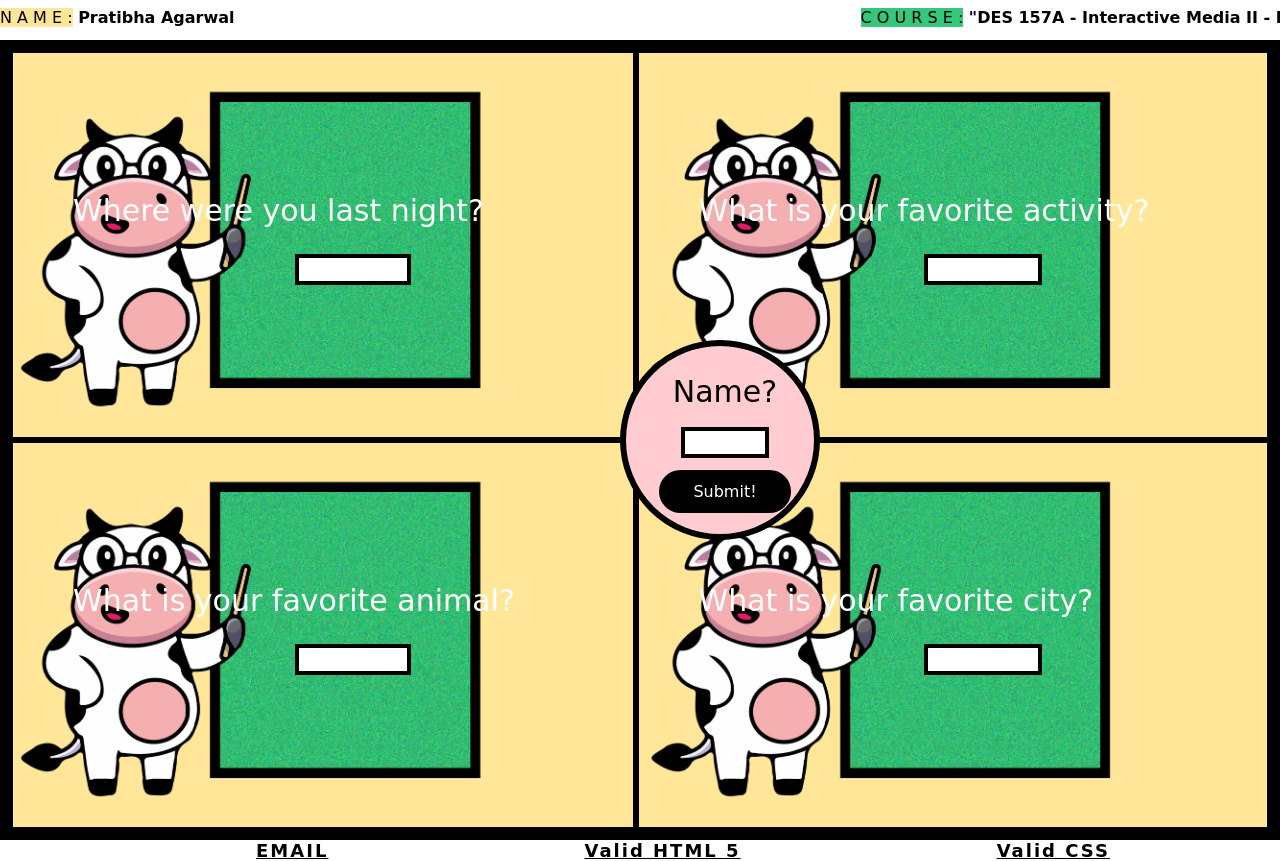
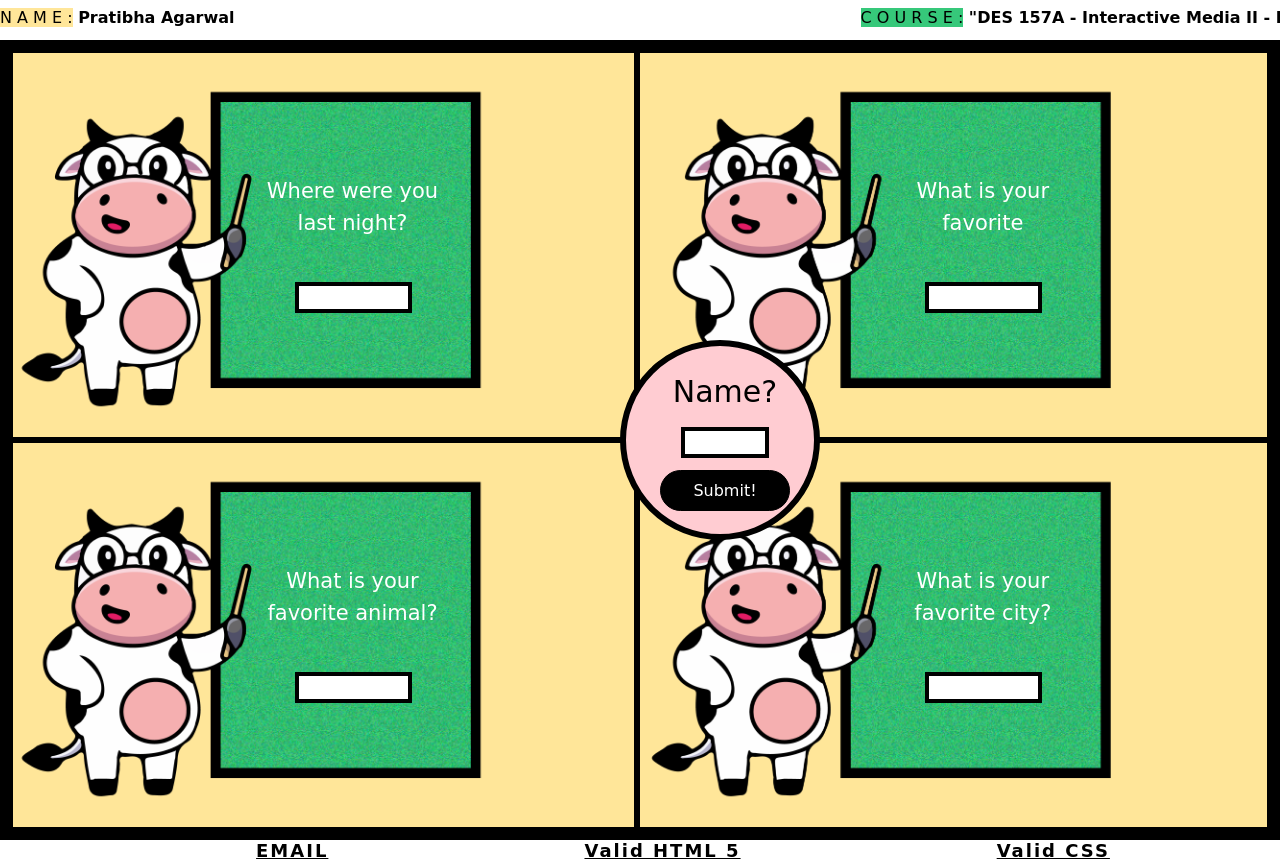
Before and after one commit to forgetsemicolon/forgetsemicolon.github.io, a plain HTML site: page des157a/madlibs/index.html in a window 1280 px wide. Shown: the top 861 px of the page. Drawn offline with Linux system fonts and the light colour scheme; a web font is replaced by a local one.

Commit message:
CSS changes

```diff
--- a/des157a/madlibs/styles.css
+++ b/des157a/madlibs/styles.css
@@ -74,12 +74,15 @@ h4 {
 }
 
 .ques {
-    display: flex;
     position: relative;
-    top: 35%;
-    left: 40px;
-    /* flex: 0 0 5em; */
-    flex: 1;
+    top: 30%;
+    left: 40%;
+    width: 30%;
+    line-height: 1.5em;
+    height: 3em;
+    overflow: hidden;
+    word-wrap: break-word;
+    font-size: 0.7em;
 }
 
 .ans {
@@ -151,7 +154,7 @@ input:focus {
     font-family: 'Fredericka the Great', cursive;
     font-size: medium;
     background-color: rgba(0, 0, 0, 1);
-    border: 2px solid black;
+    border: 1px solid black;
     border-radius: 30px;
     color: white;
     padding: 10px 32px;
@@ -187,13 +190,11 @@ input:focus {
 }
 
 .hidden {
-    /* display: none; */
     visibility: hidden;
     opacity: 0;
 }
 
 .showing {
-    /* display: block; */
     visibility: visible;
     opacity: 1;
 }
```
